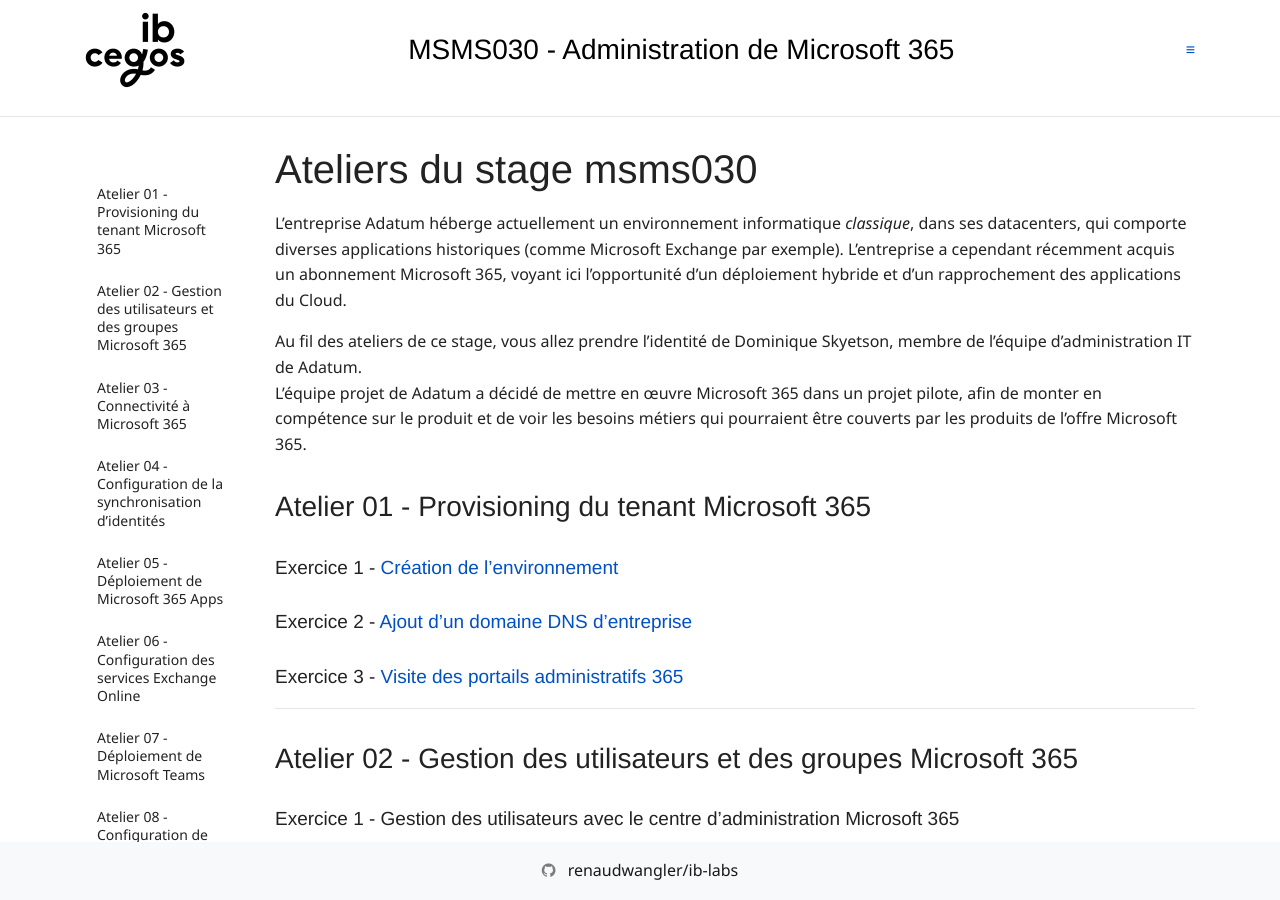
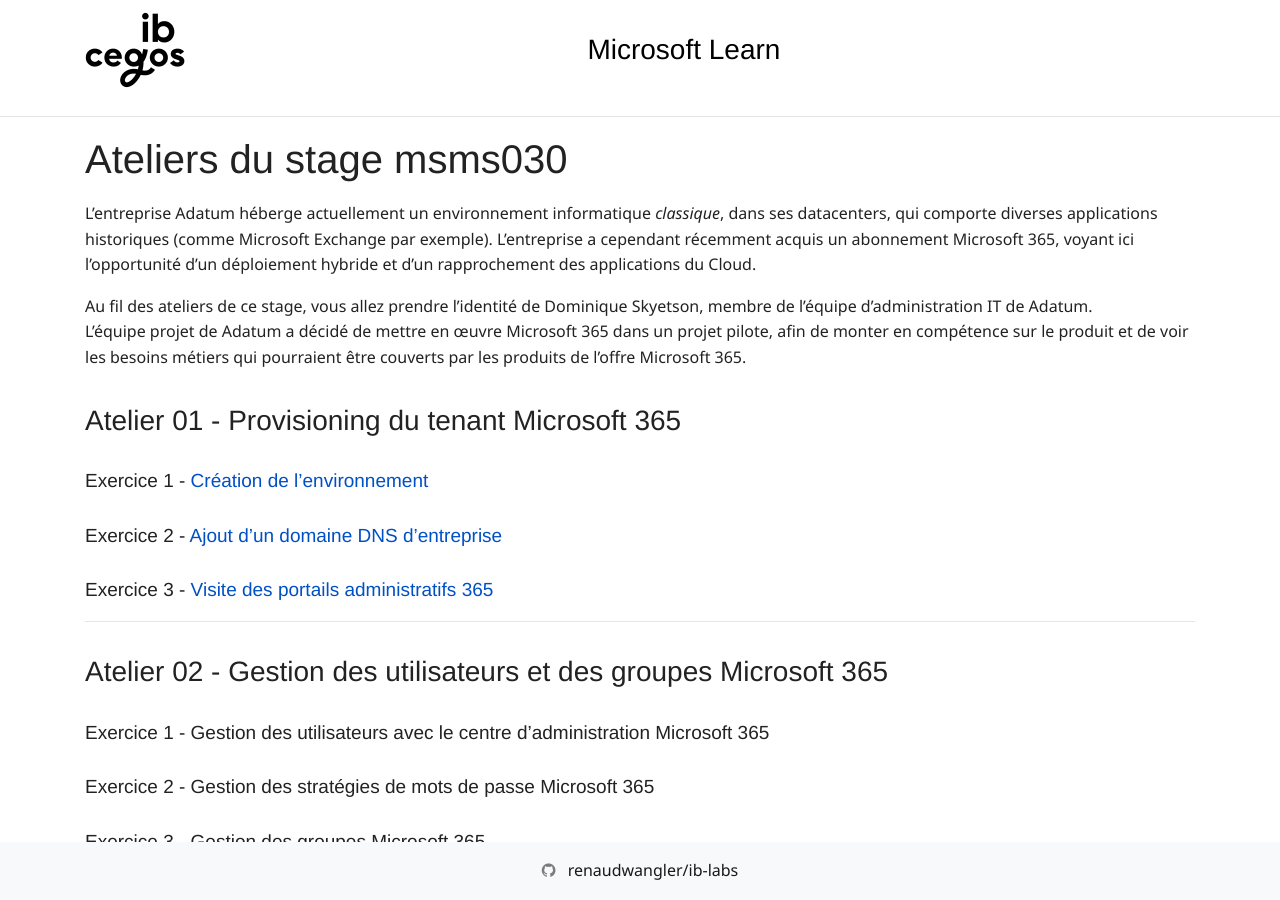
Before and after one commit to renaudwangler/ib-labs, a Jekyll site: the page built from msms030fr/index.md, in a window 1280 px wide and 900 px high. Built offline with Jekyll 4.4.1, drawn with Linux system fonts in a browser that asks for light colours; nearby versions of some CDN libraries; comment, search, counter and statistics services are not loaded; part of the change alters nothing that is shown; some of the changed text lies outside the part shown.

```diff
--- a/_layouts/page.html
+++ b/_layouts/page.html
@@ -38,6 +38,7 @@ layout: default
                   <div style="background-color: aqua;padding:5px;border:solid blue 2px"><strong>Durée estimée : </strong>{{page.length}} minutes</div>
                 {% endif %}
                 {{ content }}
+                <div>Retour à la <a href="index.html">liste des ateliers du stage</a></div>
             </article>
         </main>
     </div>
--- a/msms030fr/index.md
+++ b/msms030fr/index.md
@@ -1,5 +1,5 @@
 ---
-layout: page
+layout: home
 title: 'MSMS030 - Administration de Microsoft 365'
 length: "00"
 ---
```
